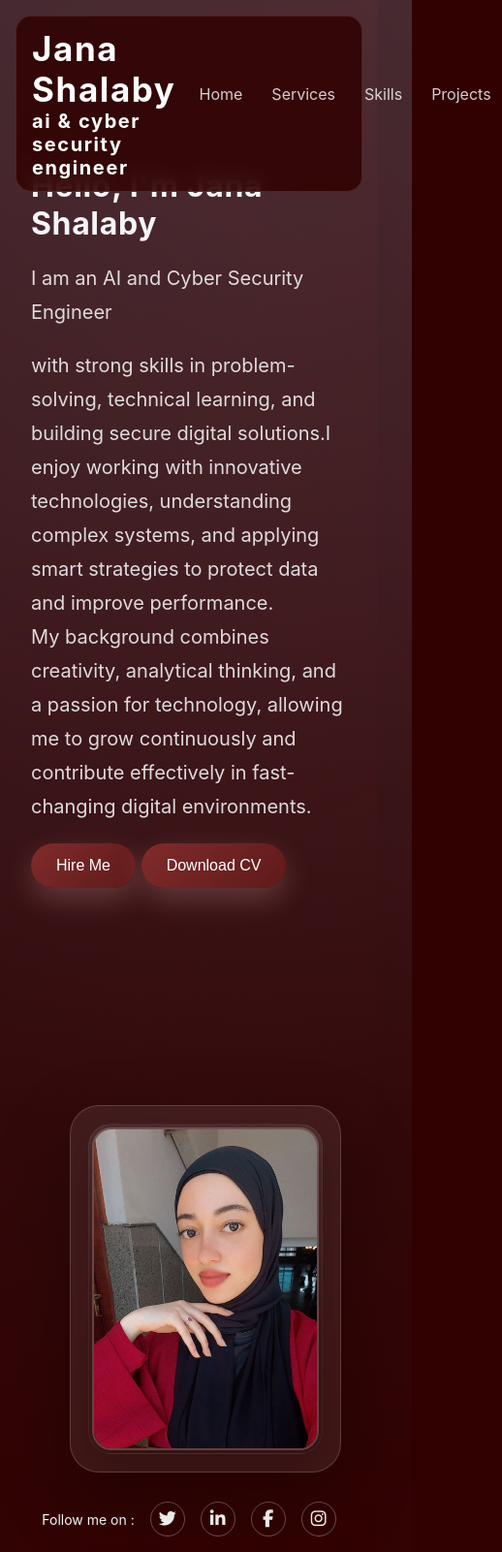
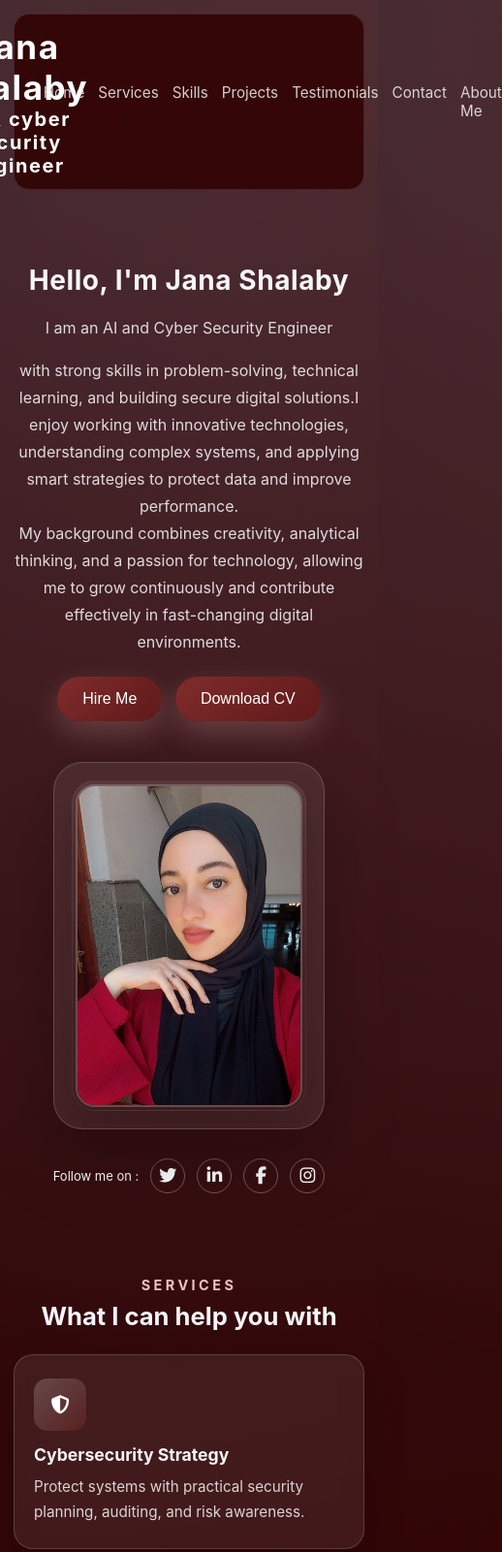
Before and after one commit to janashalaby1000-cpu/My-Protfolio-crativa, a plain HTML site: page index.html in a window 390 px wide. Shown: the top 1601 px of the page at 97% size, 518 px wide, since content can reach past the window. Drawn offline with Linux system fonts and the light colour scheme.

Commit message:
Enhance layout and responsiveness of navigation and sections; add smooth scrolling behavior

```diff
--- a/style.css
+++ b/style.css
@@ -1,3 +1,7 @@
+html {
+  scroll-behavior: smooth;
+}
+
 body {
   background: radial-gradient(circle at top left, rgba(78, 208, 255, 0.12), transparent 28%),
               radial-gradient(circle at top right, rgba(255, 182, 193, 0.14), transparent 20%),
@@ -5,7 +9,7 @@ body {
   color: #f5f5f7;
   font-family: "Inter", system-ui, -apple-system, BlinkMacSystemFont, "Segoe UI", sans-serif;
   margin: 0;
-  padding: 30px 32px 50px;
+  padding: 20px 20px 50px;
   box-sizing: border-box;
 }
 
@@ -17,15 +21,14 @@ body {
   display: flex;
   align-items: center;
   justify-content: space-between;
-  gap: 24px;
+  gap: 16px 24px;
+  flex-wrap: nowrap;
   max-width: 1200px;
-  margin: 0 auto 44px;
+  margin: 0 auto 28px;
   padding: 12px 16px;
-  position: fixed;
+  position: sticky;
   top: 16px;
-  left: 50%;
-  transform: translateX(-50%);
-  width: min(1200px, calc(100% - 32px));
+  width: min(1200px, 100%);
   z-index: 1000;
   background: rgba(49, 1, 1, 0.85);
   backdrop-filter: blur(10px);
@@ -43,7 +46,9 @@ body {
 
 .nav-links {
   display: flex;
-  gap: 30px;
+  gap: 16px 22px;
+  flex-wrap: nowrap;
+  justify-content: center;
   list-style: none;
   margin: 0;
   padding: 0;
@@ -65,6 +70,7 @@ body {
   display: flex;
   align-items: center;
   gap: 8px;
+  flex-shrink: 0;
   background: #180202;
   border: 1px solid rgba(15, 3, 3, 0.12);
   border-radius: 999px;
@@ -145,8 +151,8 @@ button:hover {
 
 .c {
   display: flex;
-  align-items: flex-start;
-  justify-content: flex-start;
+  align-items: center;
+  justify-content: center;
   gap: 24px;
   max-width: 1100px;
   margin: 0 auto 20px;
@@ -154,16 +160,16 @@ button:hover {
 }
 
 .a {
-  flex: 1 1 auto;
+  flex: 1 1 320px;
   margin: 0;
   padding: 20px 0;
-  margin-top: 90px;
+  margin-top: 20px;
 }
 
 .photo {
   position: relative;
-  flex: 0 0 280px;
-  margin-left: 40px;
+  flex: 0 1 280px;
+  margin-left: 0;
   padding: 22px;
   border-radius: 30px;
   background: rgba(255, 255, 255, 0.08);
@@ -171,7 +177,7 @@ button:hover {
   box-shadow: 0 28px 75px rgba(0, 0, 0, 0.28);
   backdrop-filter: blur(18px);
   overflow: hidden;
-  margin-top: 180px;
+  margin-top: 0;
 }
 
 .photo-frame {
@@ -234,7 +240,8 @@ button:hover {
   display: flex;
   align-items: center;
   justify-content: center;
-  gap: 16px;
+  gap: 12px;
+  flex-wrap: wrap;
   color: #fff;
   font-size: 14px;
   margin: 30px 0;
@@ -591,7 +598,119 @@ button:hover {
   margin-left: 8px;
 }
 
+@media (max-width: 1024px) {
+  .services-grid {
+    grid-template-columns: repeat(2, minmax(0, 1fr));
+  }
+
+  .skills-grid,
+  .projects-grid,
+  .testimonials-grid {
+    grid-template-columns: repeat(2, minmax(0, 1fr));
+  }
+}
+
 @media (max-width: 820px) {
-  .contact-grid { grid-template-columns: 1fr; }
-  .contact-form .form-row { grid-template-columns: 1fr; }
+  body {
+    padding: 14px 14px 42px;
+  }
+
+  .main-nav {
+    justify-content: center;
+    padding: 12px 14px;
+  }
+
+  .nav-left {
+    width: 100%;
+    text-align: center;
+  }
+
+  .nav-search {
+    display: none;
+  }
+
+  .nav-links {
+    width: 100%;
+    justify-content: center;
+  }
+
+  .c {
+    gap: 16px;
+  }
+
+  .a {
+    margin-top: 0;
+    text-align: center;
+  }
+
+  .a button {
+    margin: 6px 4px;
+  }
+
+  .photo {
+    max-width: 320px;
+    width: 100%;
+  }
+
+  .section-heading {
+    margin-top: 0;
+  }
+
+  .services-section,
+  .skills-section,
+  .projects-section,
+  .testimonials-section,
+  .contact-section {
+    margin-top: 60px;
+  }
+
+  .contact-grid {
+    grid-template-columns: 1fr;
+  }
+
+  .contact-form .form-row {
+    grid-template-columns: 1fr;
+  }
+
+  .form-actions {
+    flex-wrap: wrap;
+  }
 }
+
+@media (max-width: 600px) {
+  .main-nav {
+    top: 10px;
+  }
+
+  .nav-links {
+    gap: 10px 14px;
+    font-size: 0.95rem;
+  }
+
+  .services-grid,
+  .skills-grid,
+  .projects-grid,
+  .testimonials-grid {
+    grid-template-columns: 1fr;
+  }
+
+  .a h3 {
+    font-size: 1.75rem;
+  }
+
+  .a p {
+    font-size: 1rem;
+  }
+
+  .social-footer {
+    font-size: 13px;
+  }
+
+  .project-card img {
+    height: 170px;
+  }
+
+  .contact-form {
+    padding: 16px;
+  }
+}
```
